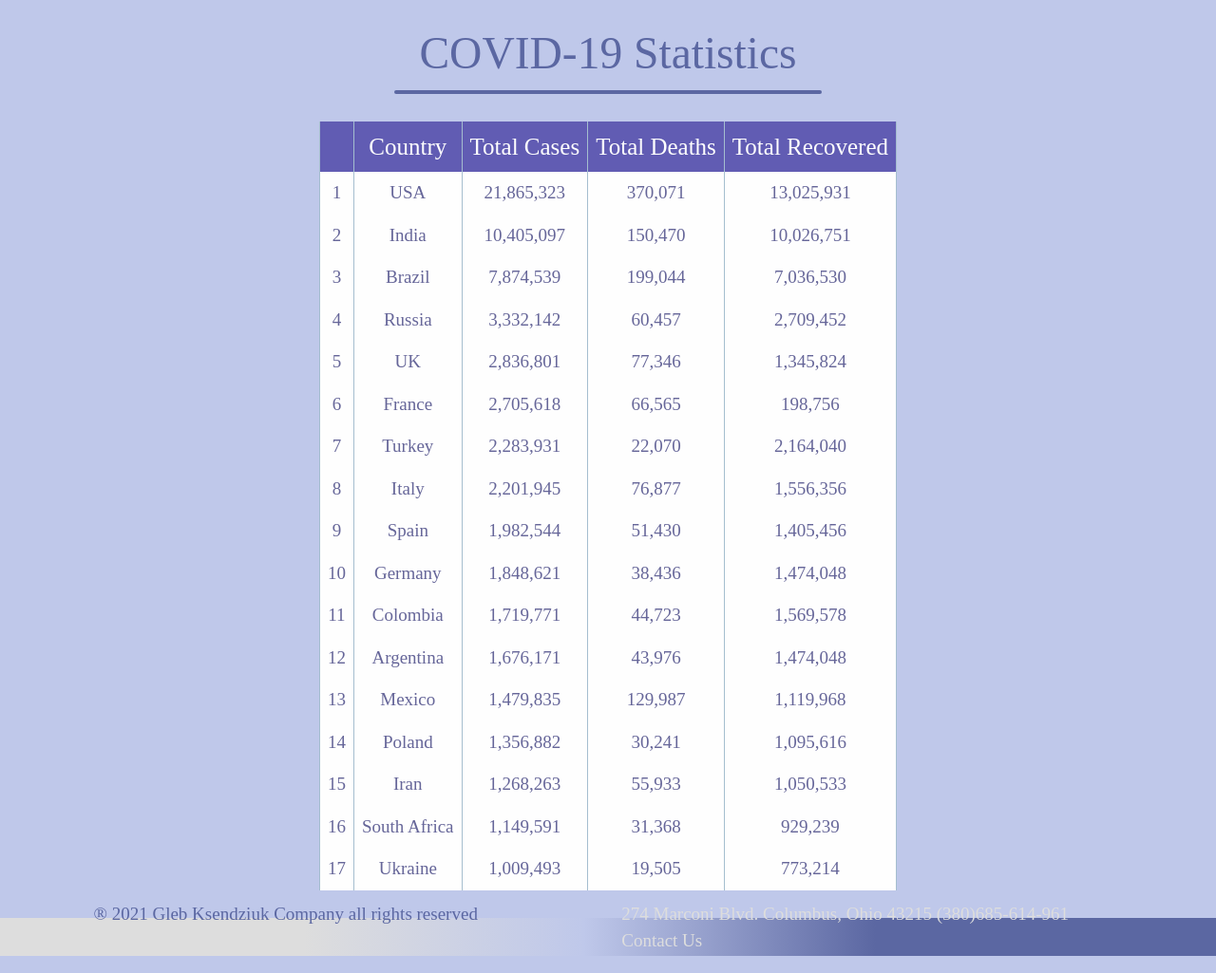
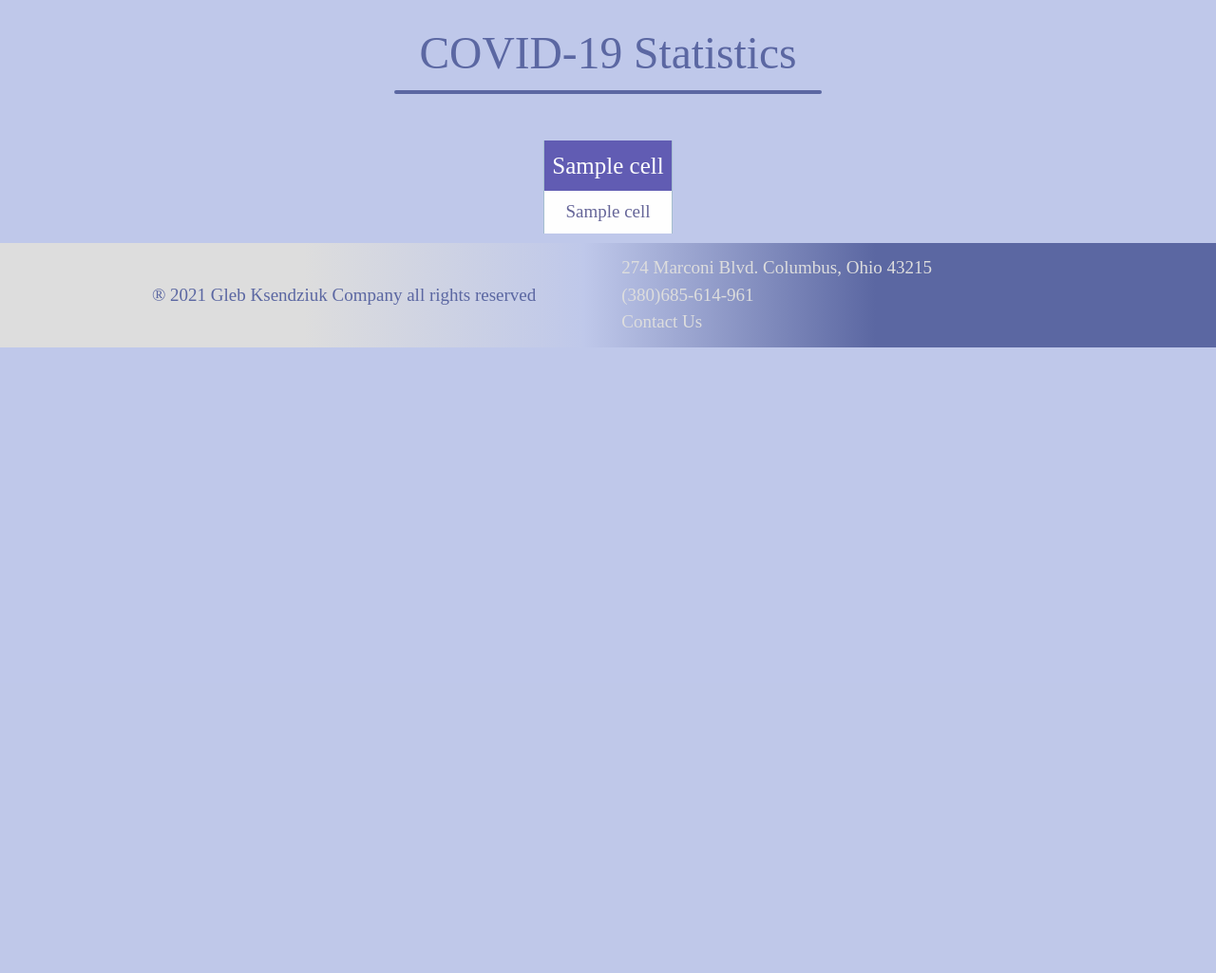
Before and after one commit to ari10000krat/Django-Covid, a Django app: template django_project/covid/templates/covid/about.html in a window 1280 px wide. Shown: the part 81-1106 px from the top of the page at 95% size. After the commit the page ends 447 px from the top, so only its background shows below. Run offline with Django 3.2, Linux system fonts and the light colour scheme; the template is opened without the code that fills it: most values are stand-ins (such as "Sample title", 1, 10 or a date in 2020); some web fonts are replaced.

Commit message:
Changed footer and output table in html from server

```diff
--- a/django_project/covid/static/css/style.css
+++ b/django_project/covid/static/css/style.css
@@ -109,9 +109,7 @@
   }
 
   .footer {
-    height: 40px;
-    /* justify-content: center;
-    align-items: center; */
+    height: 110px;
     background: rgb(221, 221, 221);
     background: linear-gradient(
       90deg,
--- a/django_project/covid/templates/covid/about.html
+++ b/django_project/covid/templates/covid/about.html
@@ -34,135 +34,22 @@
       <h1 class="d-flex pt-4">COVID-19 Statistics</h1>
       <div class="purple mb-3"></div>
       <table class="d-flex">
+
+    <table>
         <tr>
-          <th></th>
-          <th>Country</th>
-          <th>Total Cases</th>
-          <th>Total Deaths</th>
-          <th>Total Recovered</th>
+        {% for cell in categoryArr %}
+                <th>{{cell}}</th>
+        {% endfor %}
+
+        {% for row in statisticsArr %}
+        <tr>
+            {% for cell in row %}
+                <td>{{cell}}</td>
+            {% endfor %}
         </tr>
-        <tr>
-          <td>1</td>
-          <td>USA</td>
-          <td>21,865,323</td>
-          <td>370,071</td>
-          <td>13,025,931</td>
-        </tr>
-        <tr>
-          <td>2</td>
-          <td>India</td>
-          <td>10,405,097</td>
-          <td>150,470</td>
-          <td>10,026,751</td>
-        </tr>
-        <tr>
-          <td>3</td>
-          <td>Brazil</td>
-          <td>7,874,539</td>
-          <td>199,044</td>
-          <td>7,036,530</td>
-        </tr>
-        <tr>
-          <td>4</td>
-          <td>Russia</td>
-          <td>3,332,142</td>
-          <td>60,457</td>
-          <td>2,709,452</td>
-        </tr>
-        <tr>
-          <td>5</td>
-          <td>UK</td>
-          <td>2,836,801</td>
-          <td>77,346</td>
-          <td>1,345,824</td>
-        </tr>
-        <tr>
-          <td>6</td>
-          <td>France</td>
-          <td>2,705,618</td>
-          <td>66,565</td>
-          <td>198,756</td>
-        </tr>
-        <tr>
-          <td>7</td>
-          <td>Turkey</td>
-          <td>2,283,931</td>
-          <td>22,070</td>
-          <td>2,164,040</td>
-        </tr>
-        <tr>
-          <td>8</td>
-          <td>Italy</td>
-          <td>2,201,945</td>
-          <td>76,877</td>
-          <td>1,556,356</td>
-        </tr>
-        <tr>
-          <td>9</td>
-          <td>Spain</td>
-          <td>1,982,544</td>
-          <td>51,430</td>
-          <td>1,405,456</td>
-        </tr>
-        <tr>
-          <td>10</td>
-          <td>Germany</td>
-          <td>1,848,621</td>
-          <td>38,436</td>
-          <td>1,474,048</td>
-        </tr>
-        <tr>
-          <td>11</td>
-          <td>Colombia</td>
-          <td>1,719,771</td>
-          <td>44,723</td>
-          <td>1,569,578</td>
-        </tr>
-        <tr>
-          <td>12</td>
-          <td>Argentina</td>
-          <td>1,676,171</td>
-          <td>43,976</td>
-          <td>1,474,048</td>
-        </tr>
-        <tr>
-          <td>13</td>
-          <td>Mexico</td>
-          <td>1,479,835</td>
-          <td>129,987</td>
-          <td>1,119,968</td>
-        </tr>
-        <tr>
-          <td>14</td>
-          <td>Poland</td>
-          <td>1,356,882</td>
-          <td>30,241</td>
-          <td>1,095,616</td>
-        </tr>
-        <tr>
-          <td>15</td>
-          <td>Iran</td>
-          <td>1,268,263</td>
-          <td>55,933</td>
-          <td>1,050,533</td>
-        </tr>
-        <tr>
-          <td>16</td>
-          <td>South Africa</td>
-          <td>1,149,591</td>
-          <td>31,368</td>
-          <td>929,239</td>
-        </tr>
-        <tr>
-          <td>17</td>
-          <td>Ukraine</td>
-          <td>1,009,493</td>
-          <td>19,505</td>
-          <td>773,214</td>
-        </tr>
-      </table>
-      <p>
+        {% endfor %}
+    </table>
+
         <!--TODO Information 08/01/2021 -->
-      </p>
     </div>
 {% endblock body %}
--- a/django_project/covid/templates/covid/base.html
+++ b/django_project/covid/templates/covid/base.html
@@ -39,15 +39,15 @@
 
     <div class="footer d-flex justify-content-center align-items-center">
         <div class="container row d-flex">
-            <p class="copyright col-6 ps-0">&reg; 2021 Gleb Ksendziuk Company all rights reserved</p>
-            <p class="contacts col-6">
-                <span class="contacts-item ">
+            <p class="copyright col-6 ps-0 d-flex align-items-center justify-content-center mb-0">&reg; 2021 Gleb Ksendziuk Company all rights reserved</p>
+            <p class="contacts col-6 mb-0 flex-column">
+                <span class="contacts-item d-flex">
                     274 Marconi Blvd. Columbus, Ohio 43215
                 </span>
-                <a class="contacts-item contacts-item--bordered" href="tel:380685614961">
+                <a class="contacts-item contacts-item--bordered d-flex" href="tel:380685614961">
                     (380)685-614-961
                 </a>
-                <a class="contacts-item contacts-item--bordered" href="../contact">Contact Us</a>
+                <a class="contacts-item contacts-item--bordered d-flex" href="contact.html">Contact Us</a>
             </p>
         </div>
     </div>
```
Also changed, not shown: django_project/covid/views.py (+32 -2 lines).
